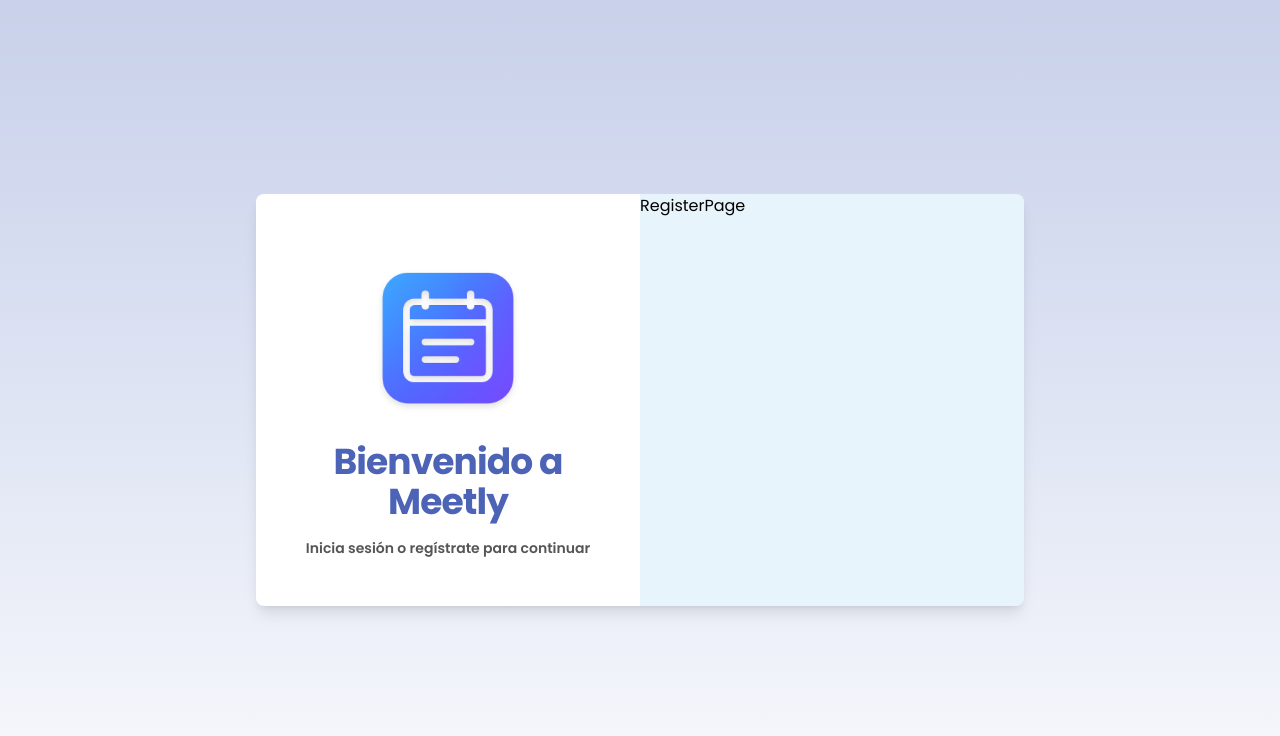
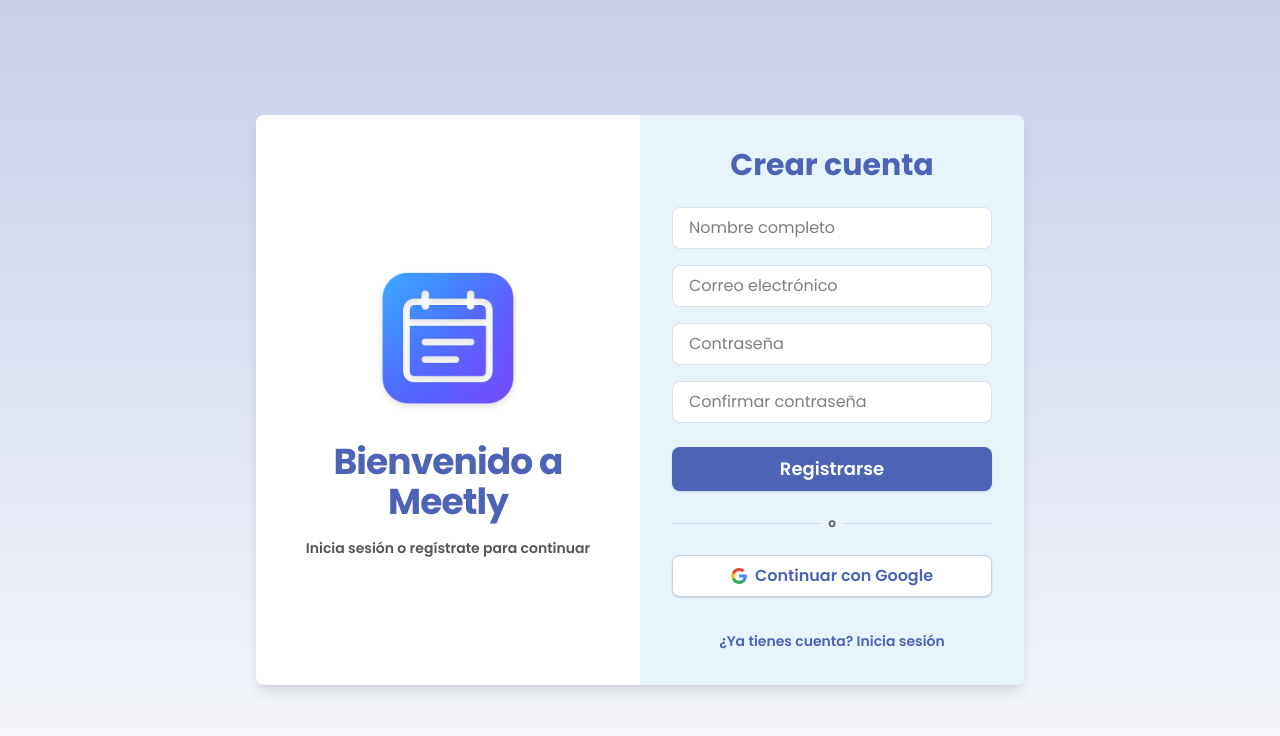
Before and after one commit to chicho69-cesar/meetly, a React (Vite) app in the folder meetly-web/: page /auth/register in a window 1280 px wide. Shown: the top 736 px of the page. Built offline with nearby package versions, Linux system fonts and the light colour scheme; no server answers.

Commit message:
:sparkles: Add register screen

```diff
--- a/meetly-web/src/presentation/pages/auth/register/register-page.tsx
+++ b/meetly-web/src/presentation/pages/auth/register/register-page.tsx
@@ -1,6 +1,97 @@
+import { useFormStatus } from "react-dom"
+import { Link } from "react-router"
+import useAuthStore from "../../../hooks/use-auth-store"
 
 export default function RegisterPage() {
+  const { pending } = useFormStatus()
+  const { handleRegister } = useAuthStore()
+
+  const handleSubmit = async (event: React.FormEvent<HTMLFormElement>) => {
+    event.preventDefault()
+
+    const formData = new FormData(event.currentTarget)
+    const name = formData.get("name") as string
+    const email = formData.get("email") as string
+    const password = formData.get("password") as string
+    const confirm = formData.get("confirm") as string
+
+    await handleRegister(name, email, password, confirm)
+  }
+
   return (
-    <div>RegisterPage</div>
+    <div className="flex flex-col gap-4 p-8">
+      <h2 className="text-3xl font-bold text-primary text-center mb-2">
+        Crear cuenta
+      </h2>
+
+      <form
+        className="flex flex-col gap-4"
+        onSubmit={handleSubmit}
+      >
+        <input
+          type="text"
+          name="name"
+          placeholder="Nombre completo"
+          className="px-4 py-2 rounded-lg border border-primary/20 bg-surface focus:outline-none focus:ring-2 focus:ring-primary text-base"
+          autoComplete="name"
+        />
+
+        <input
+          type="email"
+          name="email"
+          placeholder="Correo electrónico"
+          className="px-4 py-2 rounded-lg border border-primary/20 bg-surface focus:outline-none focus:ring-2 focus:ring-primary text-base"
+          autoComplete="email"
+        />
+
+        <input
+          type="password"
+          name="password"
+          placeholder="Contraseña"
+          className="px-4 py-2 rounded-lg border border-primary/20 bg-surface focus:outline-none focus:ring-2 focus:ring-primary text-base"
+          autoComplete="new-password"
+        />
+
+        <input
+          type="password"
+          name="confirm"
+          placeholder="Confirmar contraseña"
+          className="px-4 py-2 rounded-lg border border-primary/20 bg-surface focus:outline-none focus:ring-2 focus:ring-primary text-base"
+          autoComplete="new-password"
+        />
+
+        <button
+          type="submit"
+          disabled={pending}
+          className="mt-2 w-full py-2 rounded-lg bg-primary text-white font-semibold text-lg shadow hover:bg-primary/90 transition cursor-pointer hover:scale-95"
+        >
+          Registrarse
+        </button>
+      </form>
+
+      <div className="flex items-center gap-2 my-2">
+        <div className="flex-1 h-px bg-primary/20" />
+        <span className="text-xs text-secondary font-semibold">o</span>
+        <div className="flex-1 h-px bg-primary/20" />
+      </div>
+
+      <button
+        className="w-full flex items-center justify-center gap-2 py-2 rounded-lg border border-primary/30 bg-white hover:bg-primary/5 text-primary font-semibold shadow-sm transition cursor-pointer hover:scale-95"
+        type="button"
+        disabled={pending}
+      >
+        <svg className="size-4" width="256" height="262" viewBox="0 0 256 262" xmlns="http://www.w3.org/2000/svg" preserveAspectRatio="xMidYMid"><path d="M255.878 133.451c0-10.734-.871-18.567-2.756-26.69H130.55v48.448h71.947c-1.45 12.04-9.283 30.172-26.69 42.356l-.244 1.622 38.755 30.023 2.685.268c24.659-22.774 38.875-56.282 38.875-96.027" fill="#4285F4"/><path d="M130.55 261.1c35.248 0 64.839-11.605 86.453-31.622l-41.196-31.913c-11.024 7.688-25.82 13.055-45.257 13.055-34.523 0-63.824-22.773-74.269-54.25l-1.531.13-40.298 31.187-.527 1.465C35.393 231.798 79.49 261.1 130.55 261.1" fill="#34A853"/><path d="M56.281 156.37c-2.756-8.123-4.351-16.827-4.351-25.82 0-8.994 1.595-17.697 4.206-25.82l-.073-1.73L15.26 71.312l-1.335.635C5.077 89.644 0 109.517 0 130.55s5.077 40.905 13.925 58.602l42.356-32.782" fill="#FBBC05"/><path d="M130.55 50.479c24.514 0 41.05 10.589 50.479 19.438l36.844-35.974C195.245 12.91 165.798 0 130.55 0 79.49 0 35.393 29.301 13.925 71.947l42.211 32.783c10.59-31.477 39.891-54.251 74.414-54.251" fill="#EB4335"/></svg>
+        Continuar con Google
+      </button>
+
+      <div className="text-center mt-4">
+        <Link
+          to="/auth/login"
+          className="text-primary font-semibold hover:underline text-sm"
+        >
+          ¿Ya tienes cuenta? Inicia sesión
+        </Link>
+      </div>
+    </div>
   )
 }
```
